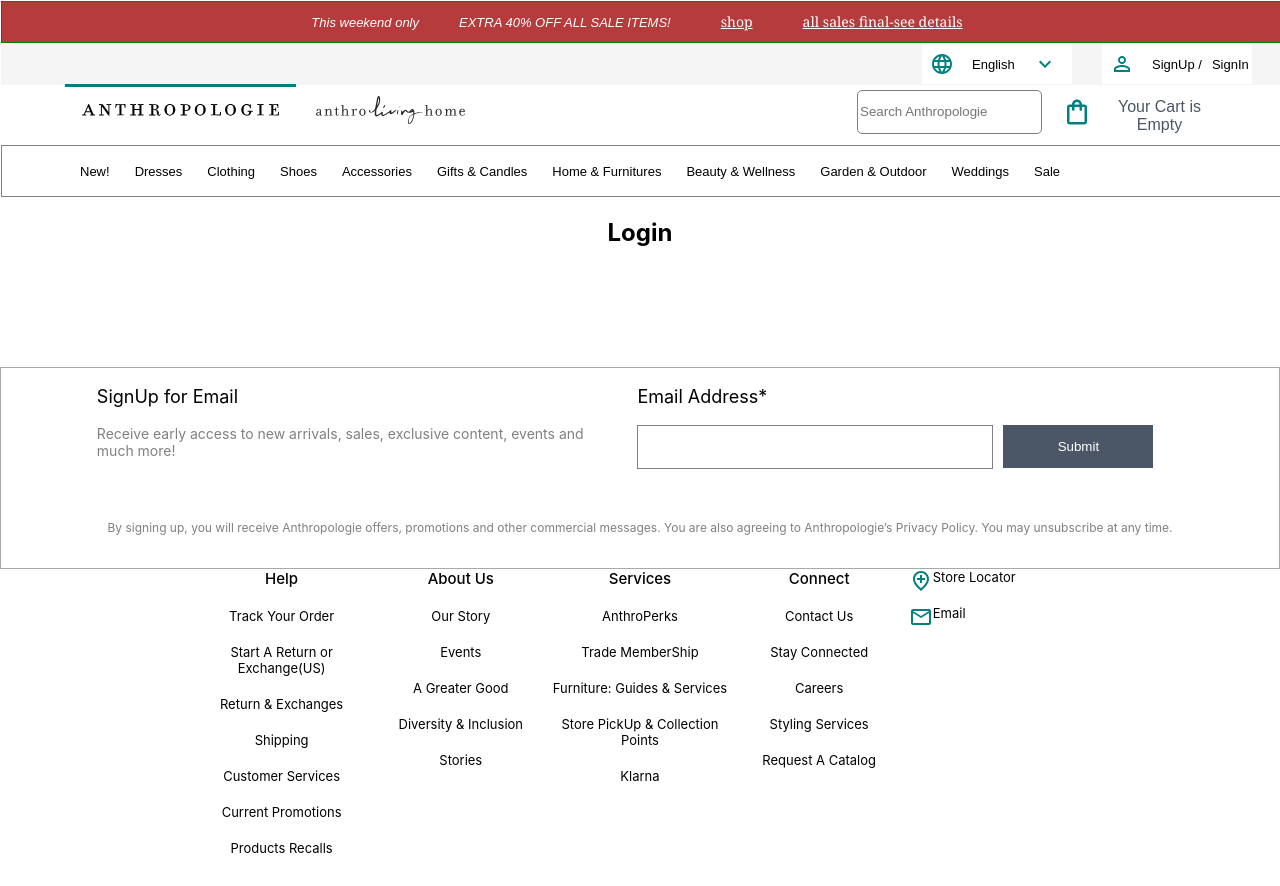
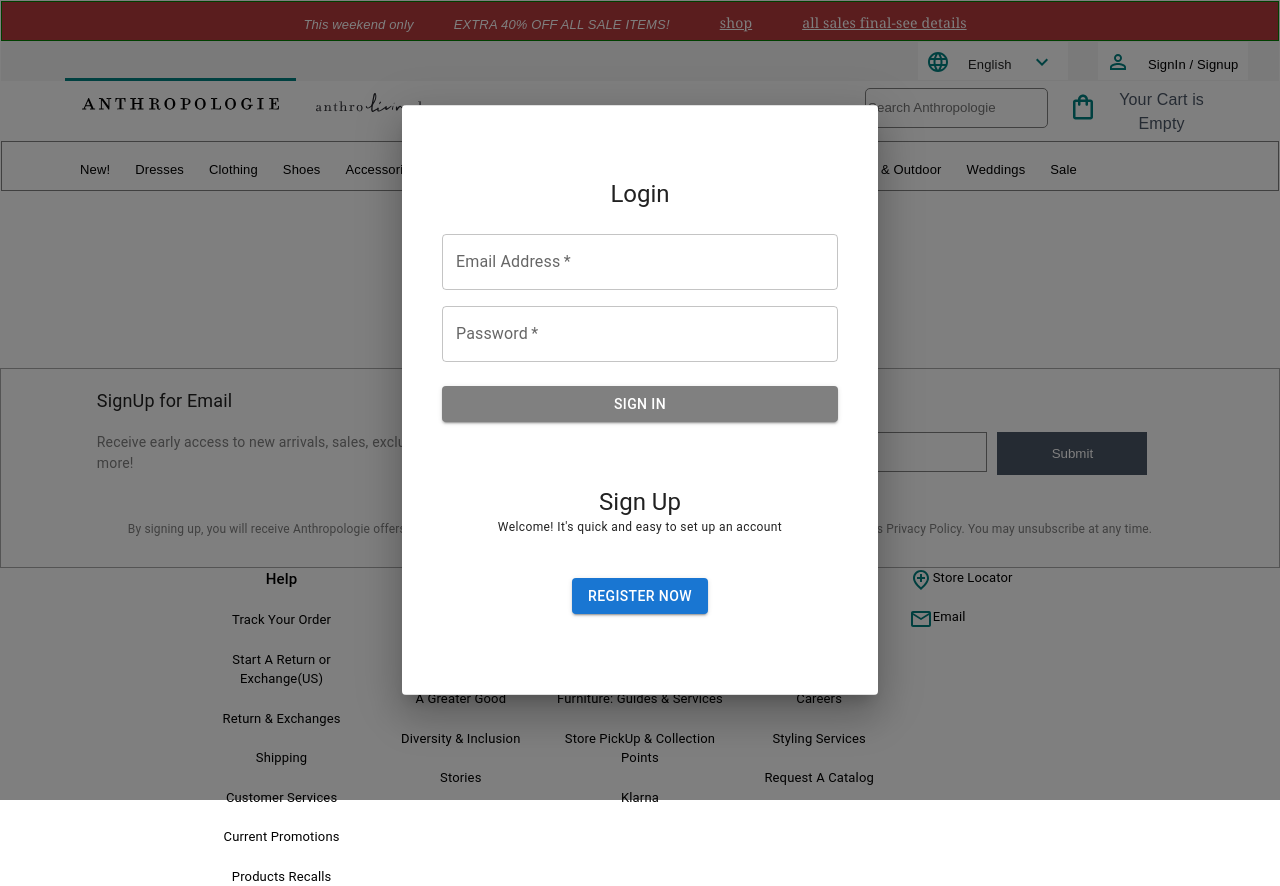
Before and after one commit to Rahul130893/clone_of_anthropologie, a React (Create React App) app in the folder frontend/: page /login in a window 1280 px wide. Built offline with nearby package versions, Linux system fonts and the light colour scheme; no server answers.

Commit message:
login signup and error handling

```diff
--- a/frontend/src/App.css
+++ b/frontend/src/App.css
@@ -153,3 +153,9 @@
   cursor: pointer;
   margin-top: 20px;
 }
+
+
+.signinbtn{
+  color: #282c34;
+  background-color: #282c34;
+}
--- /dev/null
+++ b/frontend/src/Redux/auth/action.js
@@ -0,0 +1,35 @@
+import Axios from "axios";
+
+export const LOGIN_REQ = "LOGIN_REQ";
+export const LOGIN_SUCC = "LOGIN_SUCC";
+export const LOGIN_FAIL = "LOGIN_FAIL";
+
+const logInReq = () => {
+  return {
+    type: LOGIN_REQ,
+  };
+};
+const logInSucc = (payload) => {
+  return {
+    type: LOGIN_SUCC,
+    payload,
+  };
+};
+const logInFail = (payload) => {
+  return {
+    type: LOGIN_FAIL,
+    payload,
+  };
+};
+
+const logIn = (payload) => (dispatch) => {
+  dispatch(logInReq());
+    Axios.post("https://anthropologie.onrender.com/login", payload)
+        //   .then((res)=> console.log(res))
+        .then((r) => dispatch(logInSucc(r.data)))
+        .catch((e) =>
+
+          dispatch(logInFail(e.data)));
+};
+
+export default logIn;
--- /dev/null
+++ b/frontend/src/Redux/auth/reducer.js
@@ -0,0 +1,33 @@
+import { LOGIN_FAIL, LOGIN_REQ, LOGIN_SUCC } from "./action";
+
+const initial = {
+  auth: false,
+  token: "",
+  error: false,
+};
+
+export const authReducer = (state = initial, action) => {
+  const { type, payload } = action;
+  switch (type) {
+    case LOGIN_REQ:
+      return {
+        auth: false,
+        token: "",
+        error: false,
+      };
+    case LOGIN_SUCC:
+      return {
+        auth: true,
+        token: payload,
+        error: false,
+      };
+    case LOGIN_FAIL:
+      return {
+        auth: false,
+        token: "",
+        error: true,
+      };
+    default:
+      return state;
+  }
+};
--- a/frontend/src/Redux/store.js
+++ b/frontend/src/Redux/store.js
@@ -3,10 +3,12 @@ import { applyMiddleware, compose } from "redux"
 import thunk from "redux-thunk"
 
 import ClothReducer from "./cloths.js/reducer"
+ import { authReducer } from "./auth/reducer";
 
-const Reducer = combineReducers({ clothData: ClothReducer })
+
+const rootReducer = combineReducers({ clothData: ClothReducer, authReducer })
 const composeEnhancers = window.__REDUX_DEVTOOLS_EXTENSION_COMPOSE__ || compose;
 export const store = legacy_createStore(
-    Reducer,
+    rootReducer,
  composeEnhancers(applyMiddleware(thunk))
 )
--- /dev/null
+++ b/frontend/src/components/Dialog.jsx
@@ -0,0 +1,51 @@
+import * as React from "react";
+import Button from "@mui/material/Button";
+import { styled } from "@mui/material/styles";
+import Dialog from "@mui/material/Dialog";
+import DialogTitle from "@mui/material/DialogTitle";
+import DialogContent from "@mui/material/DialogContent";
+import DialogActions from "@mui/material/DialogActions";
+import IconButton from "@mui/material/IconButton";
+import CloseIcon from "@mui/icons-material/Close";
+import Typography from "@mui/material/Typography";
+import { useNavigate } from "react-router-dom";
+
+
+const BootstrapDialog = styled(Dialog)(({ theme }) => ({
+  "& .MuiDialogContent-root": {
+    padding: theme.spacing(2),
+  },
+  "& .MuiDialogActions-root": {
+    padding: theme.spacing(1),
+  },
+}));
+
+
+
+export default function CustomizedDialogs({children}) {
+  const [open, setOpen] = React.useState(true);
+const navigate= useNavigate()
+//   const handleClickOpen = () => {
+//     setOpen(true);
+//   };
+  const handleClose = () => {
+      setOpen(false);
+      navigate("/", { replace: true });
+  };
+
+  return (
+    <div>
+      {/* <Button variant="outlined" onClick={handleClickOpen}>
+        Open dialog
+      </Button> */}
+      <BootstrapDialog
+         onClose={handleClose}
+        aria-labelledby="customized-dialog-title"
+        open={open}
+      >
+
+        <DialogContent dividers>{children}</DialogContent>
+      </BootstrapDialog>
+    </div>
+  );
+}
--- a/frontend/src/components/Navbar.jsx
+++ b/frontend/src/components/Navbar.jsx
@@ -166,21 +166,21 @@ export const Navbar = () => {
             <PersonOutlineOutlinedIcon />
           </Icon>
 
-          <English>
+          {/* <English>
             <Link
               to={"/signup"}
               style={{ textDecoration: "none", color: "black" }}
             >
               SignUp /
             </Link>
-          </English>
+          </English> */}
 
           <English>
             <Link
               to={"/login"}
               style={{ textDecoration: "none", color: "black" }}
             >
-              SignIn
+              SignIn / Signup
             </Link>
           </English>
         </IconDiv>
--- a/frontend/src/pages/Login.jsx
+++ b/frontend/src/pages/Login.jsx
@@ -1,15 +1,168 @@
+import * as React from "react";
+import Avatar from "@mui/material/Avatar";
+import Button from "@mui/material/Button";
+import CssBaseline from "@mui/material/CssBaseline";
+import TextField from "@mui/material/TextField";
+import CircularProgress from "@mui/material/CircularProgress";
+import Grid from "@mui/material/Grid";
+import Box from "@mui/material/Box";
+import LockOutlinedIcon from "@mui/icons-material/LockOutlined";
+import Typography from "@mui/material/Typography";
+import Container from "@mui/material/Container";
 
+import { createTheme, ThemeProvider } from "@mui/material/styles";
 
+import { useSelector } from "react-redux/es/hooks/useSelector";
+import { Link, useNavigate } from "react-router-dom";
 
+import { useDispatch } from "react-redux/es/hooks/useDispatch";
+import { useEffect, useState } from "react";
+import logIn from "../Redux/auth/action";
 import { Footer } from "../components/Footer";
 import { Navbar } from "../components/Navbar";
+import CustomizedDialogs from "../components/Dialog";
 
+const theme = createTheme();
 export const Login = () => {
-    return (
-        <div>
-            <Navbar />
-            <h2>Login</h2>
-            <Footer/>
-        </div>
-    )
-}
+  const [loading, setLoading] = useState(false);
+  const response = useSelector((store) => store.authReducer.token);
+  const error = useSelector((store) => store.authReducer.error);
+  const auth = useSelector((store) => store.authReducer.auth);
+
+  console.log("one", response.token, error, auth);
+  const dispatch = useDispatch();
+  let navigate = useNavigate();
+  const [userEmail, setUserEmail] = useState("");
+  const [userPass, setUserPass] = useState("");
+  const [clicked, setClicked] = useState(false);
+
+  const handleChangeEmail = (e) => {
+    setUserEmail(e.target.value);
+  };
+  const handleChangePass = (e) => {
+    setUserPass(e.target.value);
+  };
+
+  const handleSubmitLogin = (e) => {
+    e.preventDefault();
+    setLoading(true);
+    setClicked(true);
+    dispatch(logIn({ email: userEmail, password: userPass }));
+  };
+  //console.log("two", response.token, error, auth);
+  useEffect(() => {
+    if (response.token && auth && clicked) {
+      setLoading(false);
+
+      navigate("/cloths", { replace: true });
+      }
+      if (clicked && error === true) {
+          setLoading(false)
+      }
+  }, [handleSubmitLogin]);
+
+  return (
+    <div>
+      <Navbar />
+      <h2>Login</h2>
+
+      <CustomizedDialogs>
+        <br />
+        {loading ? <CircularProgress /> : null}
+        {error && clicked ? "Email or Password is wrong":null}
+        <ThemeProvider theme={theme}>
+          <Container component="main" maxWidth="xs">
+            <CssBaseline />
+            <Box
+              sx={{
+                marginTop: 4,
+                display: "flex",
+                flexDirection: "column",
+                alignItems: "center",
+              }}
+            >
+              <Typography component="h1" variant="h5">
+                Login
+              </Typography>
+              <Box
+                component="form"
+                noValidate
+                onSubmit={handleSubmitLogin}
+                sx={{ mt: 3 }}
+              >
+                <Grid container spacing={2}>
+                  <Grid item xs={12}>
+                    <TextField
+                      required
+                      fullWidth
+                      id="email"
+                      label="Email Address"
+                      name="email"
+                      autoComplete="email"
+                      onChange={handleChangeEmail}
+                    />
+                  </Grid>
+                  <Grid item xs={12}>
+                    <TextField
+                      required
+                      fullWidth
+                      name="password"
+                      label="Password"
+                      type="password"
+                      id="password"
+                      autoComplete="new-password"
+                      onChange={handleChangePass}
+                    />
+                  </Grid>
+                </Grid>
+                <Button
+                  type="submit"
+                  fullWidth
+                  variant="contained"
+                  color="secondary"
+                  sx={{
+                    mt: 3,
+                    mb: 2,
+                    marginBottom: 8,
+                    backgroundColor: "grey",
+                  }}
+                >
+                  Sign In
+                </Button>
+                <Box
+                  sx={{
+                    display: "flex",
+                    flexDirection: "column",
+                    alignItems: "center",
+                  }}
+                >
+                  <Typography component="h1" variant="h5">
+                    Sign Up
+                  </Typography>
+                  <Typography component="h1" variant="caption">
+                    Welcome! It's quick and easy to set up an account
+                  </Typography>
+                  <Link to={"/signup"} style={{ textDecoration: "none" }}>
+                    <Button
+                      type="submit"
+                      fullWidth
+                      variant="contained"
+                      sx={{
+                        mt: 5,
+                        mb: 2,
+                        marginBottom: 8,
+                      }}
+                    >
+                      Register Now
+                    </Button>
+                  </Link>
+                </Box>
+              </Box>
+            </Box>
+          </Container>
+        </ThemeProvider>
+      </CustomizedDialogs>
+      <Footer />
+    </div>
+  );
+};
```
